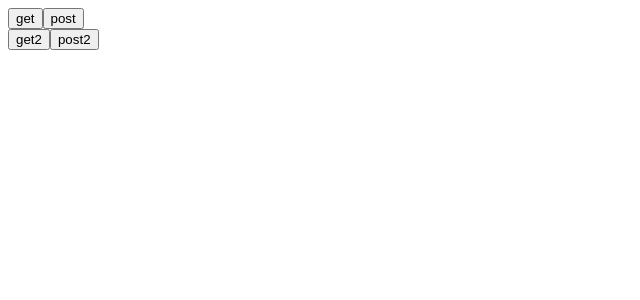
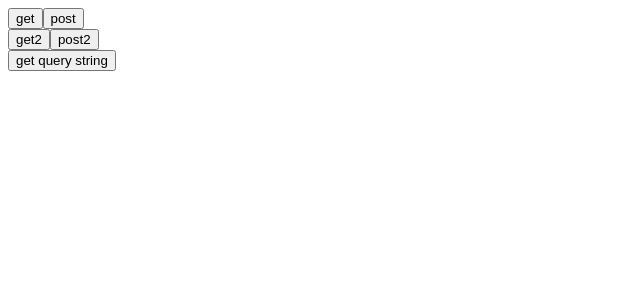
Before and after one commit to huitopia/study-react-1, a React (Vite) app: page / in a window 1280 px wide. Shown: the top 300 px of the page, without its empty margins (0-640 px from the left). Built offline with nearby package versions, Linux system fonts and the light colour scheme.

Commit message:
/api/someurl3의 get ajax 요청 버튼 작성

```diff
--- a/src/App.jsx
+++ b/src/App.jsx
@@ -11,12 +11,20 @@ function App(props) {
     axios.post("/api/someurl");
   }
 
-  function handleClickBtn1() {
+  function handleClickButton3() {
     axios.get("/api/someurl2");
   }
 
-  function handleClickBtn2() {
+  function handleClickButton4() {
     axios.post("api/someurl2");
+  }
+
+  function handleClickButton5() {
+    const params = new URLSearchParams();
+    params.append("id", 3);
+    params.append("name", "k");
+    params.append("email", "k@k.com");
+    axios.get(`/api/someurl3?${params}`);
   }
 
   return (
@@ -26,8 +34,11 @@ function App(props) {
         <button onClick={handleClickButton2}>post</button>
       </div>
       <div>
-        <button onClick={handleClickBtn1}>get2</button>
-        <button onClick={handleClickBtn2}>post2</button>
+        <button onClick={handleClickButton3}>get2</button>
+        <button onClick={handleClickButton4}>post2</button>
+      </div>
+      <div>
+        <button onClick={handleClickButton5}>get query string</button>
       </div>
     </div>
   );
```
